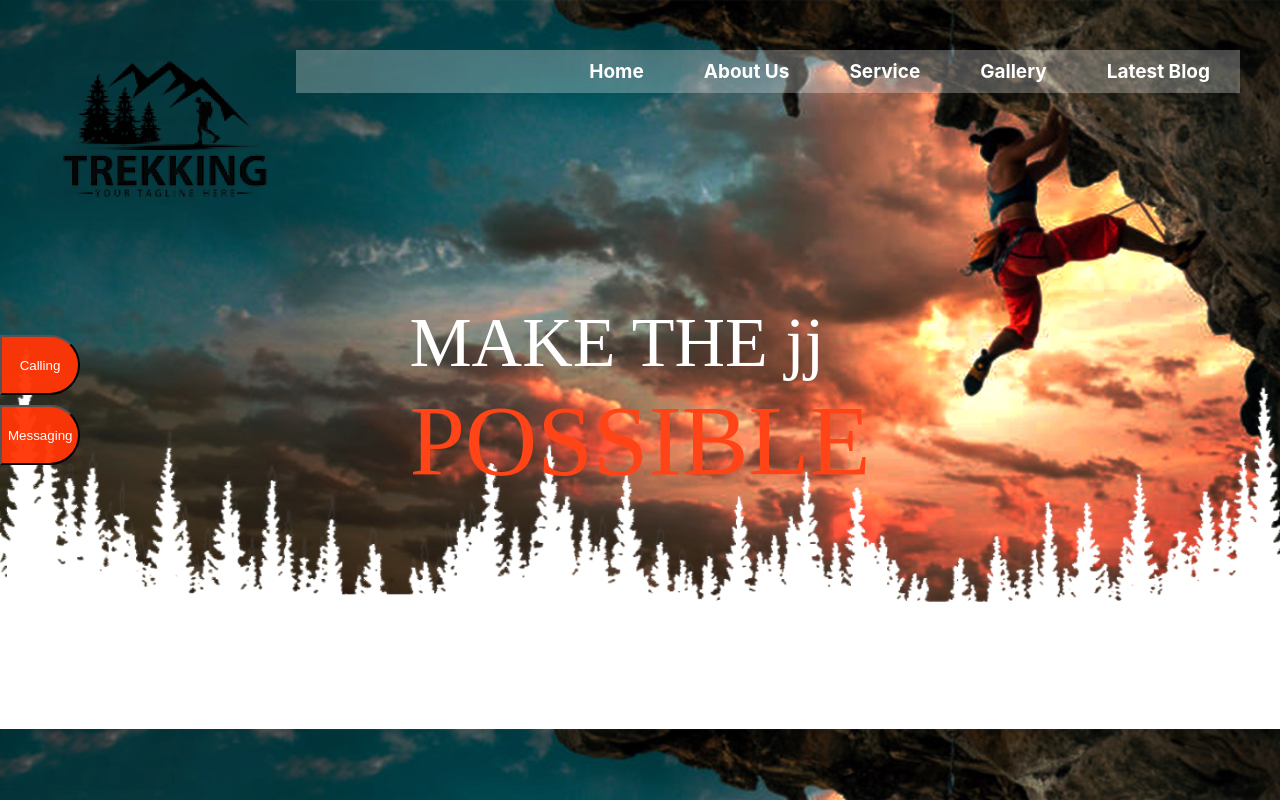
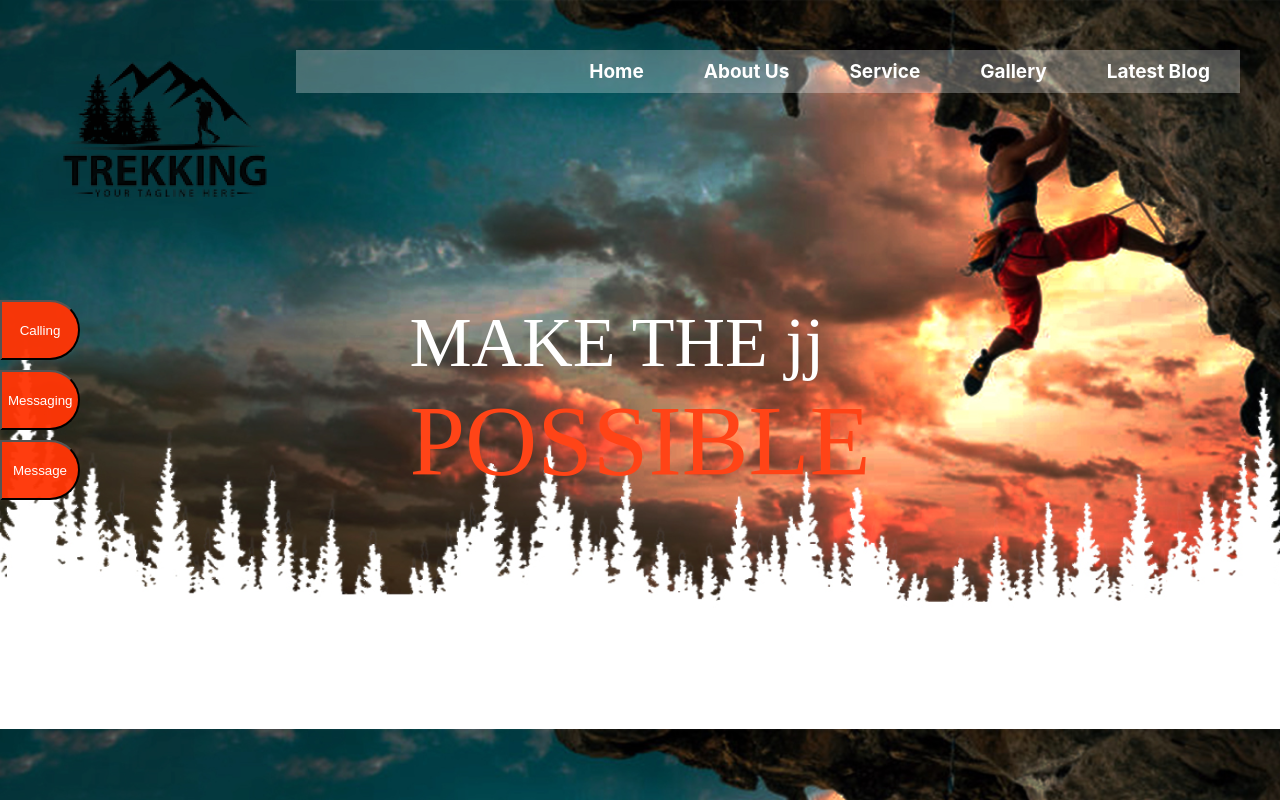
Before and after one commit to rajesh0519/Trekking, a React (Create React App) app: page / in a window 1280 px wide. Built offline with nearby package versions, Linux system fonts and the light colour scheme.

Commit message:
new buton

```diff
--- a/src/component/HomePage.js
+++ b/src/component/HomePage.js
@@ -11,6 +11,7 @@ const HomePage = () => {
         <div className="btn_container">
           <button>Calling</button>
           <button>Messaging</button>
+          <button>Message</button>
         </div>
       </div>
     </>
```
